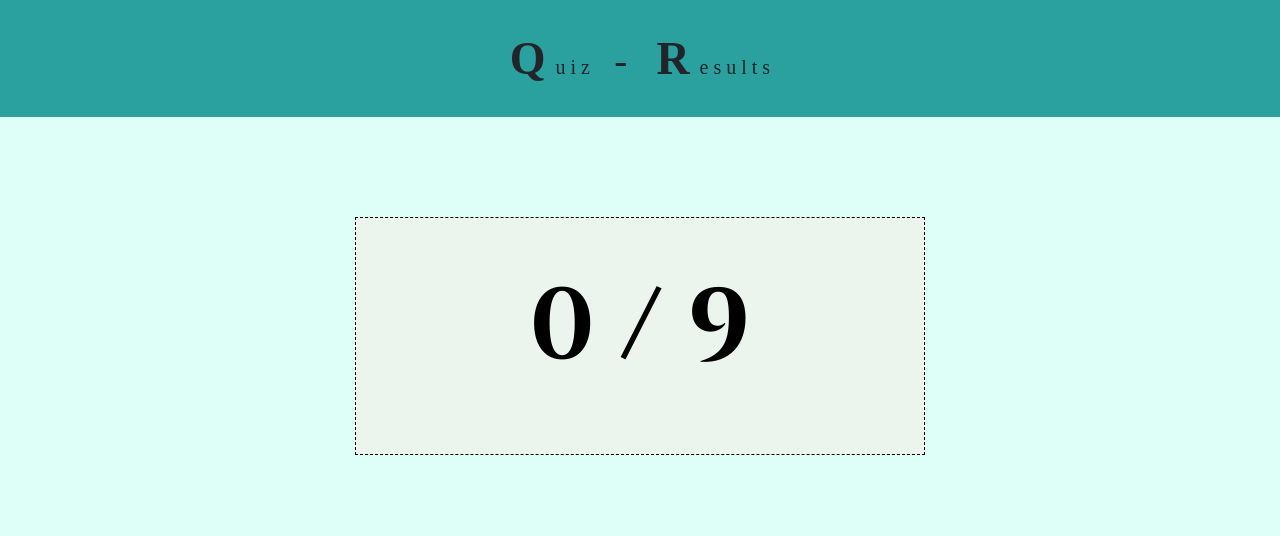
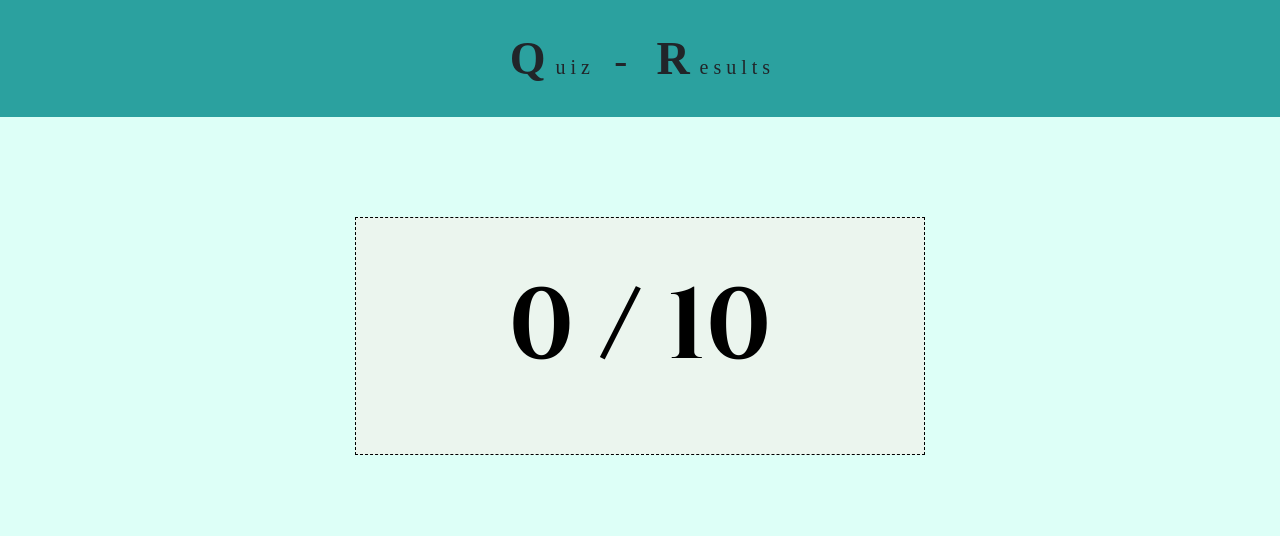
Before and after one commit to ds4015/uidesignproject, a Flask app: page /results in a window 1280 px wide. Shown: the part 35-571 px from the top of the page. Run offline with Flask 3, Linux system fonts and the light colour scheme; some libraries are stand-ins or nearby versions; some web fonts are replaced.

Commit message:
added matching for question 10

```diff
--- a/server.py
+++ b/server.py
@@ -421,10 +421,10 @@
         "question": "Match the neurotransmitters with their functions:",
         "options": ["Serotonin", "Norepinephrine", "GABA", "Dopamine"],
         "descriptions": [
-            "Regulates mood, sleep, and digestion",
             "Increases alertness and arousal",
             "Reduces stress and anxiety",
-            "Associated with pleasure and motivation"
+            "Associated with pleasure and motivation",
+            "Regulates mood, sleep, and digestion",
         ],
         "correct_matches": {
             "Serotonin": "Regulates mood, sleep, and digestion",
@@ -542,11 +542,31 @@
         "question": "Fill in the blank: The ___________ is responsible for memory formation.",
         "blanks": ["Hippocampus"],
         "correct_answers": ["Hippocampus"],
-        "next_question": "end",
+        "next_question": "10",
         "previous_question": "8",
         "title": "<span class='first-letter'>Q</span> <span class='text-lg'>u i z </span>&nbsp;&nbsp;-&nbsp;&nbsp; " +
                  "<span class='first-letter'>Q</span> <span class='text-lg'>u e s t i o n &nbsp;&nbsp;N o .&nbsp;9</span>"
-    }
+    },
+    "10": {
+    "quiz_id": "10",
+    "question": "Match each lobe of the brain with its associated sense:",
+    "options": ["Parietal", "Occipital", "Temporal"],
+    "descriptions": [
+        "Vision",
+        "Touch",
+        "Hearing"
+    ],
+    "correct_matches": {
+        "Parietal": "Touch",
+        "Occipital": "Vision",
+        "Temporal": "Hearing"
+    },
+    "next_question": "end",
+    "previous_question": "9",
+    "title": "<span class='first-letter'>Q</span> <span class='text-lg'>u i z </span>&nbsp;&nbsp;-&nbsp;&nbsp; " +
+             "<span class='first-letter'>Q</span> <span class='text-lg'>u e s t i o n &nbsp;&nbsp;N o .&nbsp;10</span>"
+}
+
 
 }
 
@@ -637,13 +657,13 @@
     if request.method == 'POST':
         # Check if the question has already been submitted
         if quiz_id not in session['submitted_questions']:
-            # Matching question
-            if quiz_id == "1":
+            # Matching questions
+            if quiz_id == "1" or quiz_id =="10":
                 correct_matches = question["correct_matches"]
                 score = 0
-                for neurotransmitter, description in correct_matches.items():
-                    user_answer = request.form.get(neurotransmitter)
-                    submitted_answers[neurotransmitter] = user_answer
+                for option, description in correct_matches.items():
+                    user_answer = request.form.get(option)
+                    submitted_answers[option] = user_answer
                     if user_answer == description:
                         score += 1
 
--- a/templates/results.html
+++ b/templates/results.html
@@ -6,20 +6,20 @@
     <div class="row source-code justify-content-center white-text">
         <!-- box to hold the score -->
         <div class="col-6 text-center box-bg score">
-            <p>{{ score }} / 9</p>
+            <p>{{ score }} / 10</p>
         </div>
     </div>
 
     <div class="row source-code justify-content-center white-text mt-2">
         <div class="col-6 text-center">
-            {% if score == 9 %}
+            {% if score == 10 %}
+                <p class="feedback">Excellent Work!</p>
+            {% elif score == 9 %}
                 <p class="feedback">Great work!</p>
             {% elif score == 8 %}
-                <p class="feedback">Good work!</p>
-            {% elif score == 7 %}
                 <p class="feedback">Pretty Good!</p>
-            {% elif score == 6 %}
-                <p class="feedback">Not bad!</p>
+            {% elif score == 7 or score == 6 %}
+                <p class="feedback">Not Bad!</p>
             {% elif score == 5 or score == 4 %}
                 <p class="feedback">Needs work!</p>
             {% elif score == 3 %}
```
Also changed, not shown: templates/quiz.html (+5 -5 lines).
